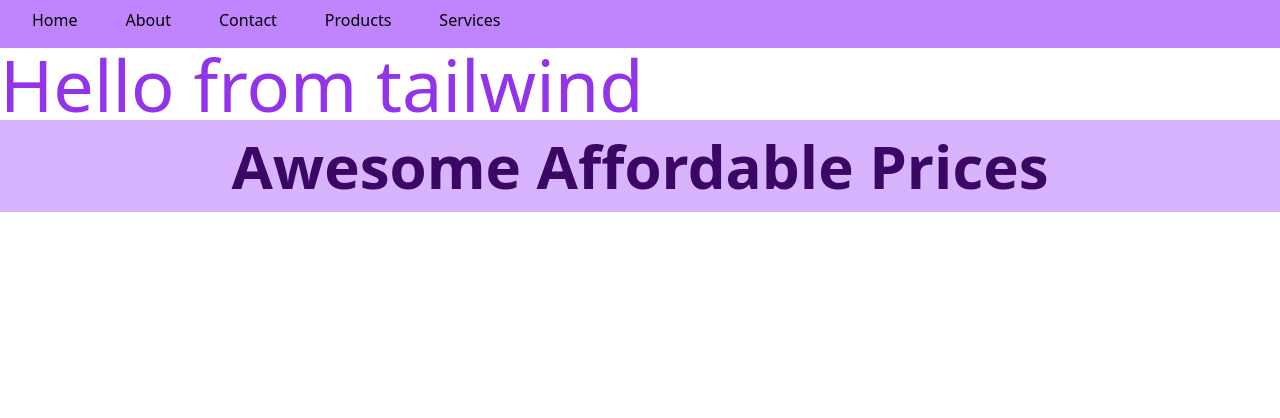
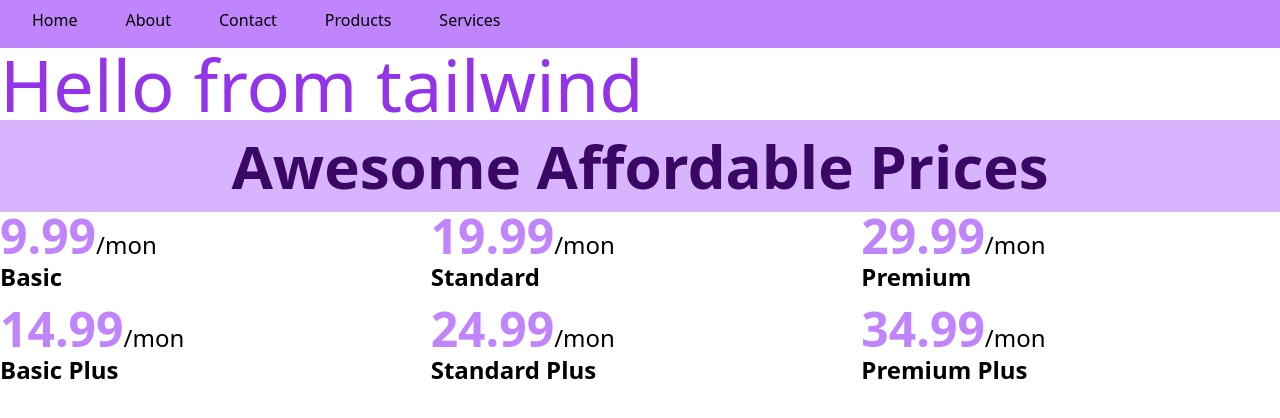
Before and after one commit to dg1223/react-price-list-cards, a React (Vite) app: page / in a window 1280 px wide. Shown: the top 418 px of the page. Built offline with nearby package versions, Linux system fonts and the light colour scheme.

Commit message:
added pricing info using grids

```diff
--- /dev/null
+++ b/src/components/Pricecard/Pricecard.jsx
@@ -0,0 +1,18 @@
+import React from "react";
+
+const Pricecard = ({ price }) => {
+  return (
+    <div>
+      <h2>
+        <span className="text-purple-400 text-5xl font-extrabold">
+          {price.price}
+        </span>
+        <span className="text-2xl">/mon</span>
+      </h2>
+
+      <h5 className="text-2xl font-bold">{price.name}</h5>
+    </div>
+  );
+};
+
+export default Pricecard;
--- a/src/components/Pricelist/Pricelist.jsx
+++ b/src/components/Pricelist/Pricelist.jsx
@@ -1,11 +1,25 @@
-import React from "react";
+import React, { useEffect, useState } from "react";
+import Pricecard from "../Pricecard/Pricecard";
 
 const Pricelist = () => {
+  const [prices, setPrices] = useState([]);
+
+  useEffect(() => {
+    fetch("prices.json")
+      .then((res) => res.json())
+      .then((data) => setPrices(data));
+  }, []);
+
   return (
     <div>
       <h2 className="text-6xl bg-purple-300 font-bold p-4 text-center text-purple-950">
         Awesome Affordable Prices
       </h2>
+      <div className="grid grid-cols-3 gap-3">
+        {prices.map((price) => (
+          <Pricecard key={price.id} price={price}></Pricecard>
+        ))}
+      </div>
     </div>
   );
 };
```
